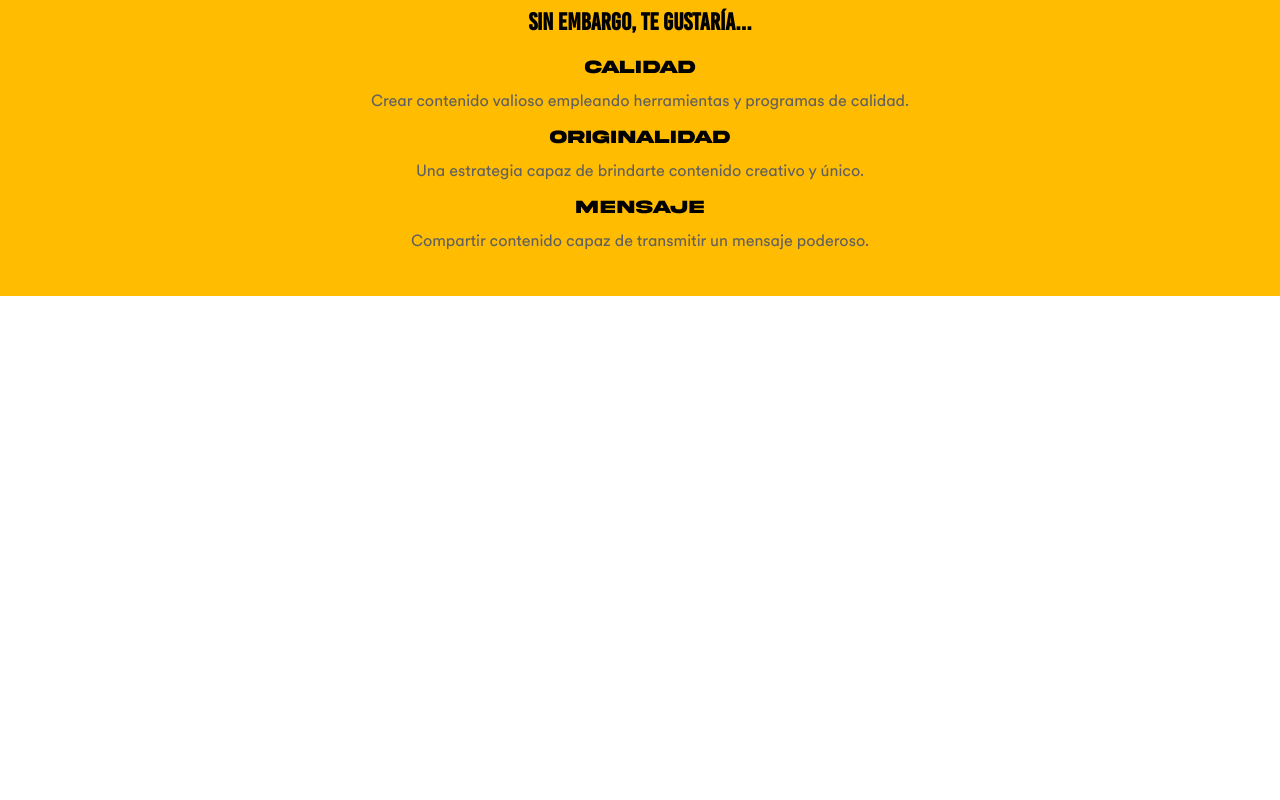
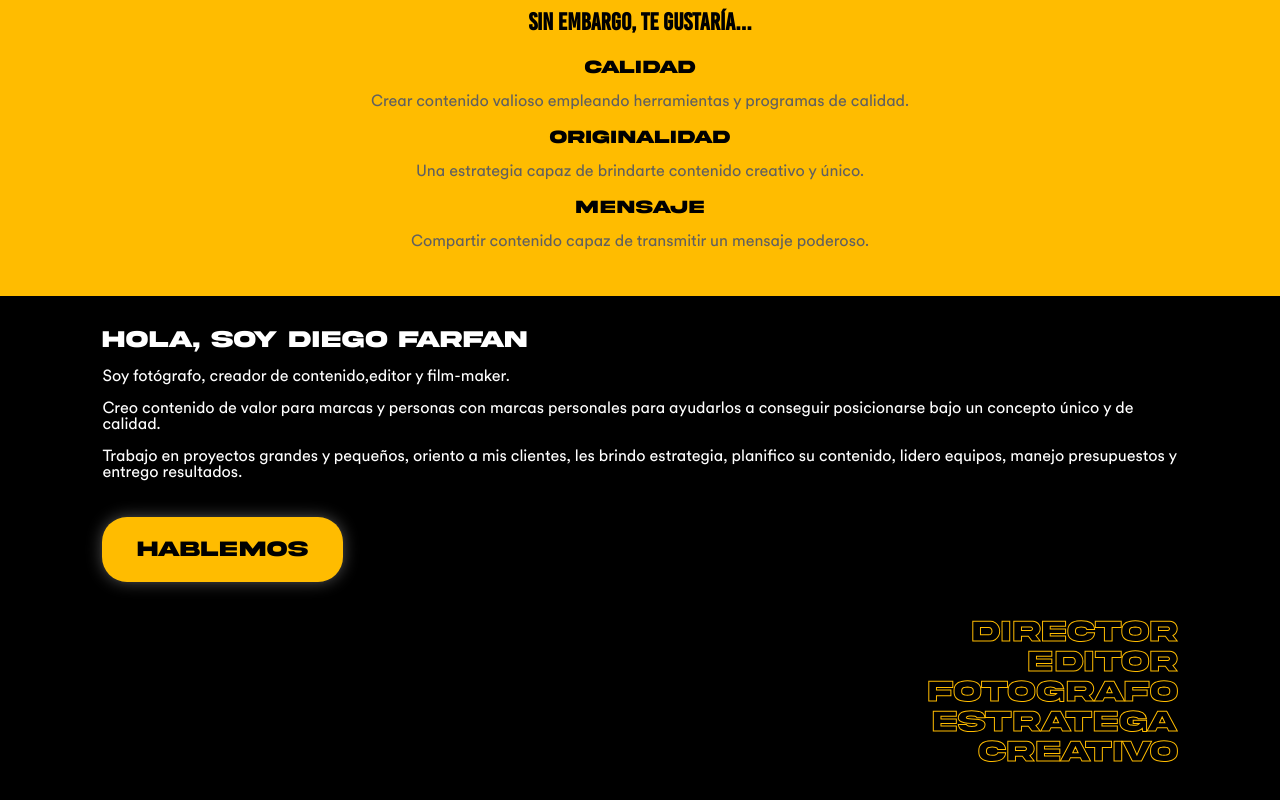
Before and after one commit to RebelsDev/diegofarfan, a Next.js app: page / in a window 1280 px wide. Shown: the part 3280-4080 px from the top of the page. Before the commit the page ends 3576 px from the top, so only its background shows below. Built offline with nearby package versions, Linux system fonts and the light colour scheme.

Commit message:
test title

```diff
--- a/pages/index.js
+++ b/pages/index.js
@@ -109,7 +109,25 @@ export default function Home() {
 
         </section>
         <section id={styles.quien_soy}>
+          <div className={styles.container}>
+            <div className={styles.quien_soy_text}>
+              <h2>HOLA, SOY DIEGO FARFAN</h2>
+              <p>Soy fotógrafo, creador de contenido,editor y film-maker.</p>
+              <p>
+                Creo contenido de valor para marcas y personas con marcas personales para ayudarlos a conseguir posicionarse bajo un concepto único y de calidad.</p>
+                <p>
+                Trabajo en proyectos grandes y pequeños, oriento a mis clientes, les brindo estrategia, planifico su contenido, lidero equipos, manejo presupuestos y entrego resultados.</p>
+              <button>HABLEMOS</button>
+            </div>
+            <div className={styles.titulos}>
+              <h3>Director</h3>
+              <h3>Editor</h3>
+              <h3>Fotografo</h3>
+              <h3>Estratega</h3>
+              <h3>Creativo</h3>
 
+            </div>
+          </div>
         </section>
         <section id={styles.procesos}>
 
--- a/styles/Home.module.scss
+++ b/styles/Home.module.scss
@@ -82,3 +82,29 @@
 	text-align: center;
 
 }
+
+#quien_soy{
+	background-color: $tertiary-color;
+	color: $primary-color;
+
+	h2{
+		font-family:'Akira Expanded', Geneva, Tahoma, sans-serif;
+	}
+	p{
+		color: $primary-color;
+	}
+	.titulos{
+		padding-top: 20px;
+		h3{
+			-webkit-text-fill-color: $tertiary-color; /* Will override color (regardless of order) */
+			-webkit-text-stroke-width: 1px;
+			-webkit-text-stroke-color: $accent-color;
+
+			color: $accent-color !important;
+			line-height: 0px;
+			font-size: 30px;
+			text-align: end;
+
+		}
+	}
+}
```
